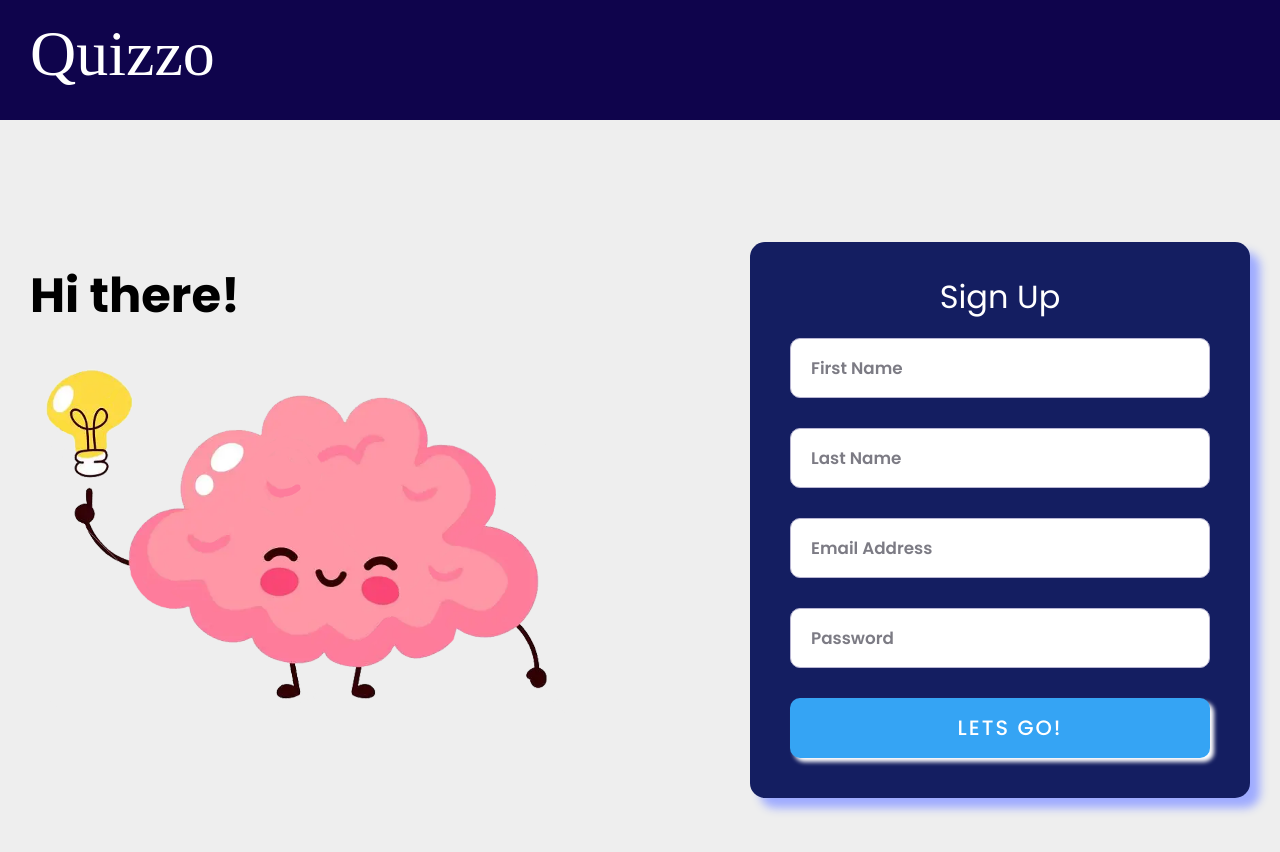
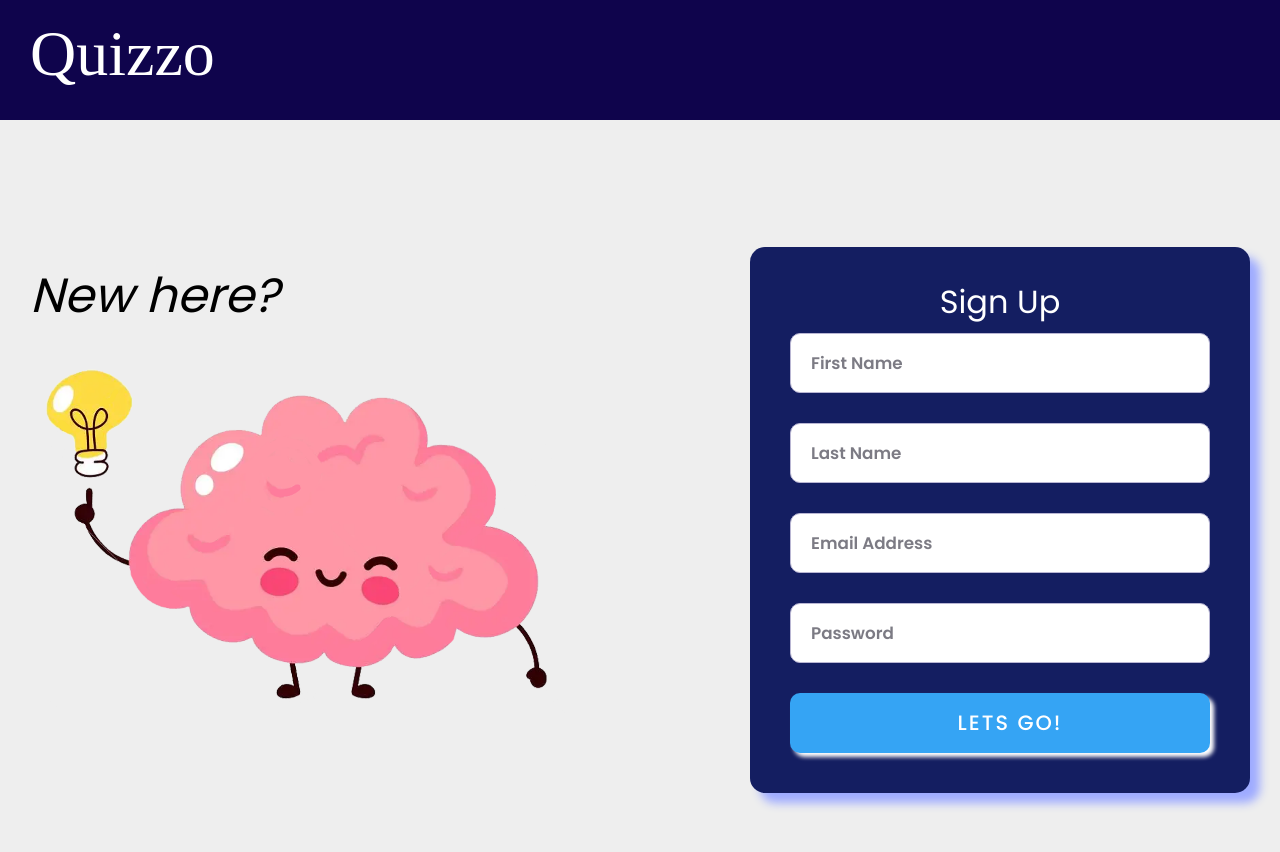
Before and after one commit to chatterjeedeep08/Quizzo, a plain HTML site: page signUp.html in a window 1280 px wide. Drawn offline with Linux system fonts and the light colour scheme.

Commit message:
debugged css styles

```diff
--- a/signUp.css
+++ b/signUp.css
@@ -53,6 +53,8 @@ html {
 	font-size: 2.5rem;
 	line-height: 3rem;
 	margin-bottom: 2rem;
+	font-weight: 100;
+	/* font-family: 'Anika'; */
 }
 .left-col p {
 	color: white;
@@ -89,10 +91,11 @@ html {
 	position: relative;
 	margin-bottom: 25px;
 }
-.field-group p{
+.top p{
 	color: white;
 	font-size: 2.0rem;
 	line-height: 1.9rem;
+	padding-bottom :15px;
 }
 .right-col label {
 	display: none;
@@ -155,7 +158,7 @@ html {
 	font-size: .8rem;
 	font-style: italic;
 	color: #ff7a7a;
-	font-weight: 500;
+	font-weight: 100;
 }
 .error-icon {
 	position: absolute;
--- a/signUp.html
+++ b/signUp.html
@@ -19,13 +19,15 @@
   <section id="intro">
     <div class="container">
       <div class="left-col">
-        <h1>Hi there!</h1>
+        <i>
+          <h1>New here?</h1>
+        </i>
         <img src="./images/brain2.png" height="80%" width="80%">
       </div>
       <div class="right-col">
         <div class="form-container">
           <form action="#">
-            <div class="field-group">
+            <div class="top">
               <p>Sign Up</p>
             </div>
             <div class="field-group">
```
Also changed, not shown: images/bg-intro-desktop.png (deleted), images/bg-intro-mobile.png (deleted), images/favicon-32x32.png (deleted), images/icon-error.svg (deleted).
